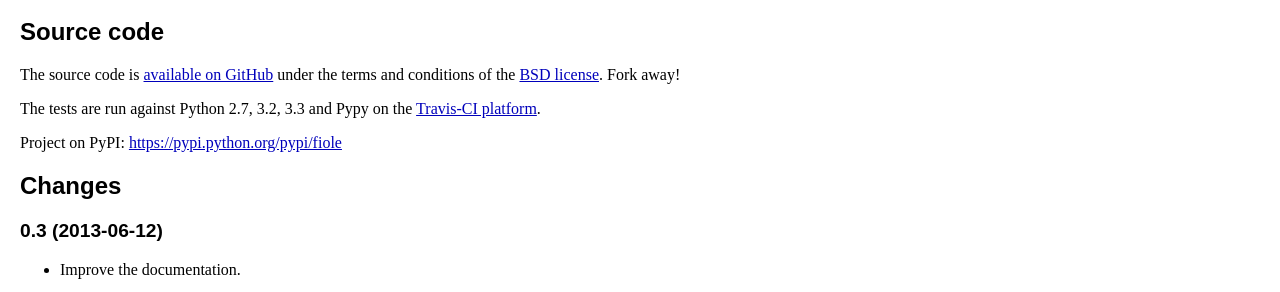
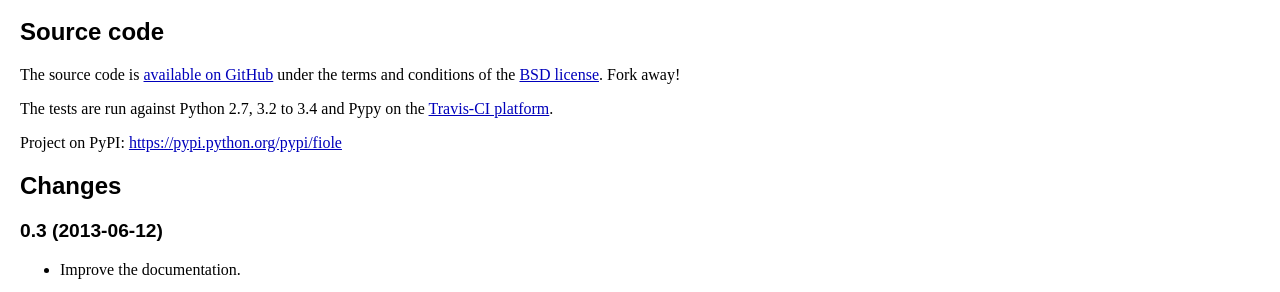
Before and after one commit to florentx/fiole, a Sphinx documentation site: the page built from docs/developer.rst, in a window 1280 px wide and 900 px high, scrolled down 1933 px. Shown: the part 160-452 px from the top of the window. Built offline with Sphinx 7.4.7, drawn with Linux system fonts in a browser that asks for light colours.

Commit message:
Add Python 3.4 to the Travis-CI configuration

```diff
--- a/docs/developer.rst
+++ b/docs/developer.rst
@@ -151,7 +151,7 @@ Source code
 The source code is `available on GitHub`_ under the terms and conditions
 of the :ref:`BSD license <license>`.  Fork away!
 
-The tests are run against Python 2.7, 3.2, 3.3 and Pypy on the `Travis-CI
+The tests are run against Python 2.7, 3.2 to 3.4 and Pypy on the `Travis-CI
 platform <http://travis-ci.org/florentx/fiole>`_.
 
 Project on PyPI: https://pypi.python.org/pypi/fiole
--- a/setup.py
+++ b/setup.py
@@ -37,6 +37,7 @@ setup(
         'Programming Language :: Python :: 3',
         'Programming Language :: Python :: 3.2',
         'Programming Language :: Python :: 3.3',
+        'Programming Language :: Python :: 3.4',
         'Topic :: Internet :: WWW/HTTP :: Dynamic Content',
         'Topic :: Internet :: WWW/HTTP :: HTTP Servers',
         'Topic :: Internet :: WWW/HTTP :: WSGI',
```
Also changed, not shown: .travis.yml.
